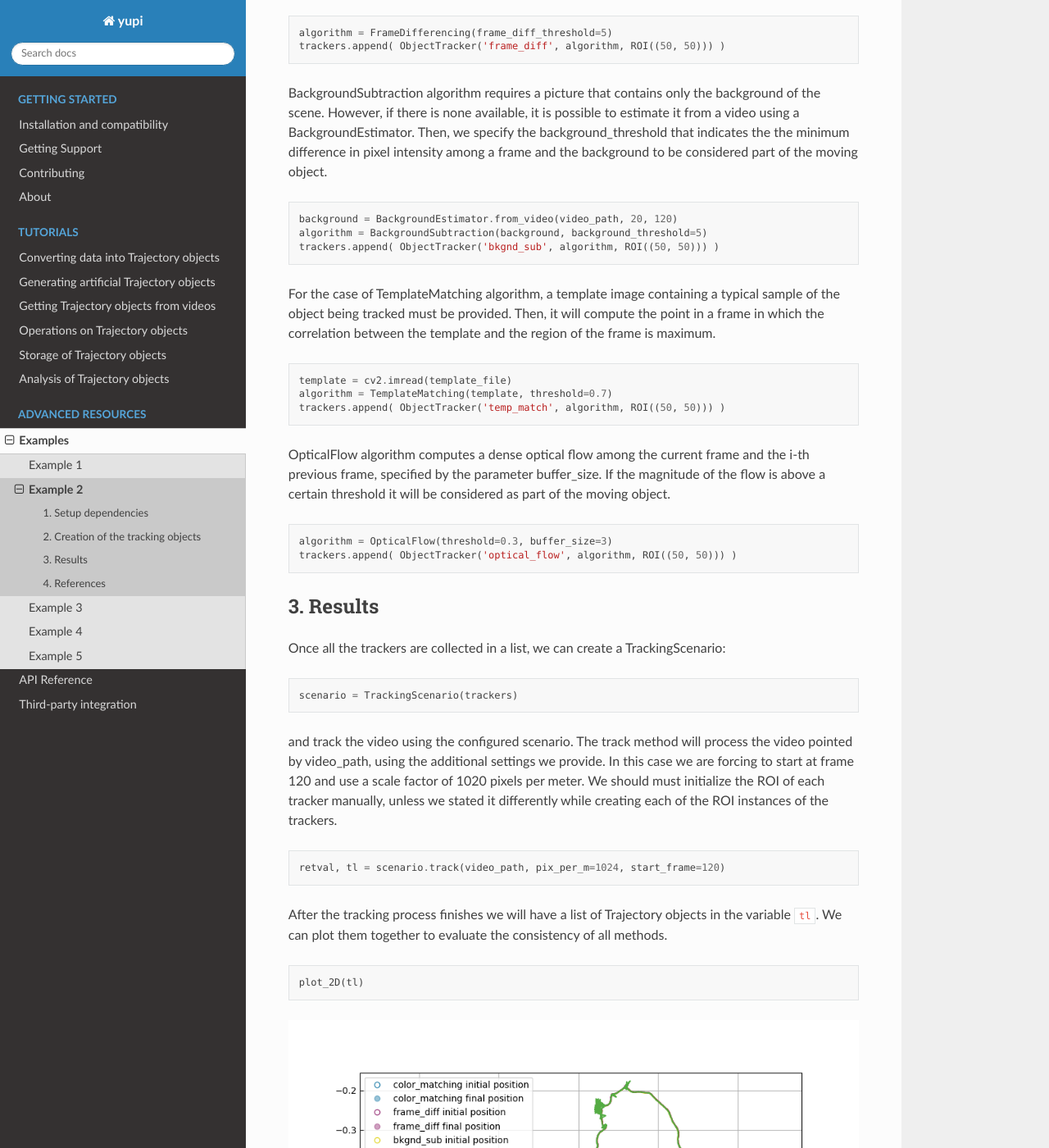
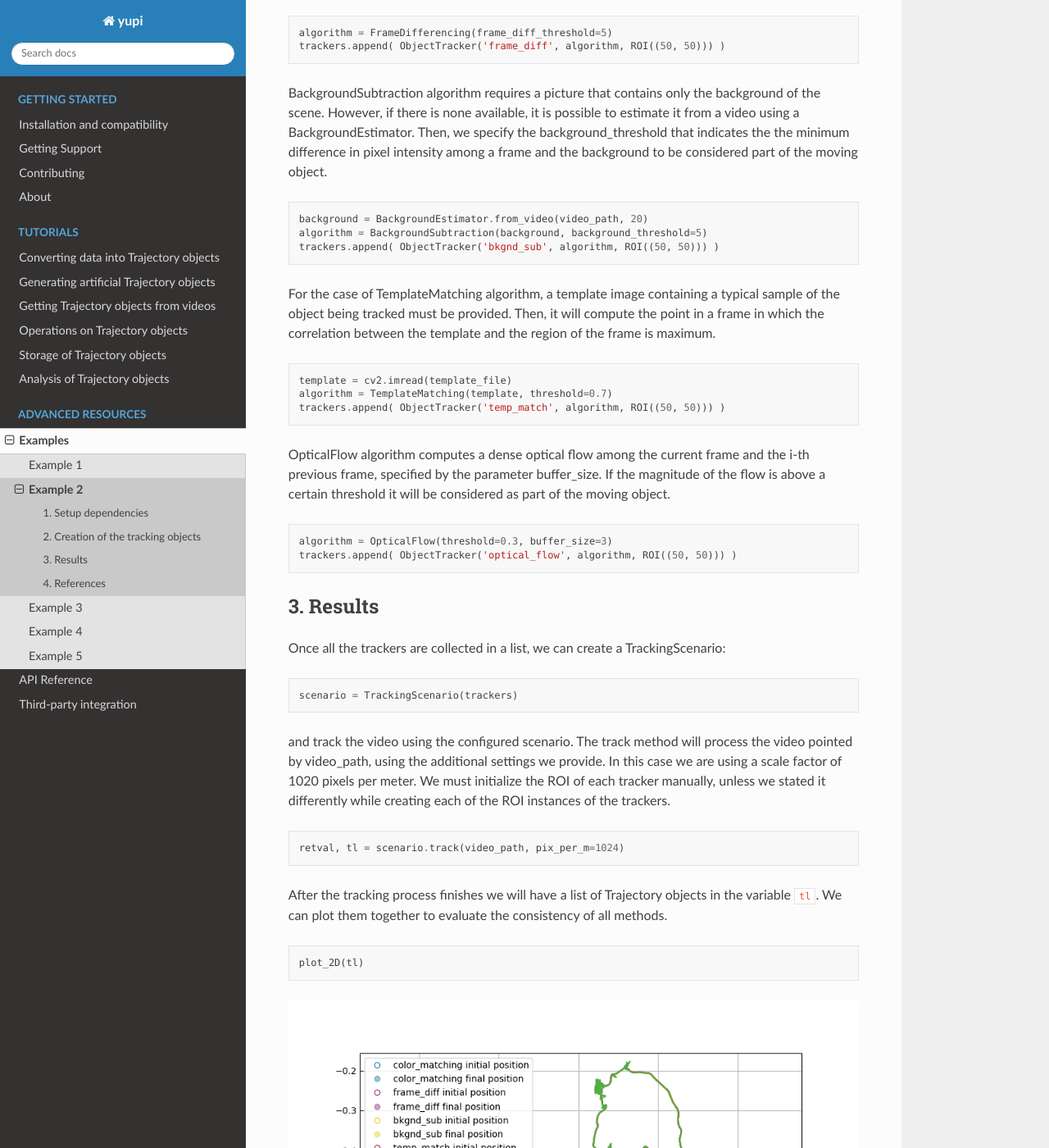
Before and after one commit to yupidevs/yupi, a Sphinx documentation site: the page built from docs/source/examples/example2.rst, in a window 1280 px wide and 1400 px high, scrolled down 1442 px. Shown: the whole window at 82% size. Built offline with Sphinx 7.4.7 and the Read the Docs theme 2.0.0, drawn with Linux system fonts in a browser that asks for light colours.

Commit message:
Update example 2 in docs

```diff
--- a/docs/source/examples/example2.rst
+++ b/docs/source/examples/example2.rst
@@ -90,7 +90,7 @@ moving object.
 
 .. code-block:: python
 
-   background = BackgroundEstimator.from_video(video_path, 20, 120)
+   background = BackgroundEstimator.from_video(video_path, 20)
    algorithm = BackgroundSubtraction(background, background_threshold=5)
    trackers.append( ObjectTracker('bkgnd_sub', algorithm, ROI((50, 50))) )
 
@@ -129,14 +129,14 @@ Once all the trackers are collected in a list, we can create a TrackingScenario:
 
 and track the video using the configured scenario. The track method will process
 the video pointed by video_path, using the additional settings we provide. In this
-case we are forcing to start at frame 120 and use a scale factor of 1020 pixels per
-meter. We should must initialize the ROI
+case we are using a scale factor of 1020 pixels per
+meter. We must initialize the ROI
 of each tracker manually, unless we stated it differently while creating each of the
 ROI instances of the trackers.
 
 .. code-block:: python
 
-   retval, tl = scenario.track(video_path, pix_per_m=1024, start_frame=120)
+   retval, tl = scenario.track(video_path, pix_per_m=1024)
 
 
 After the tracking process finishes we will have a list of Trajectory objects
```
